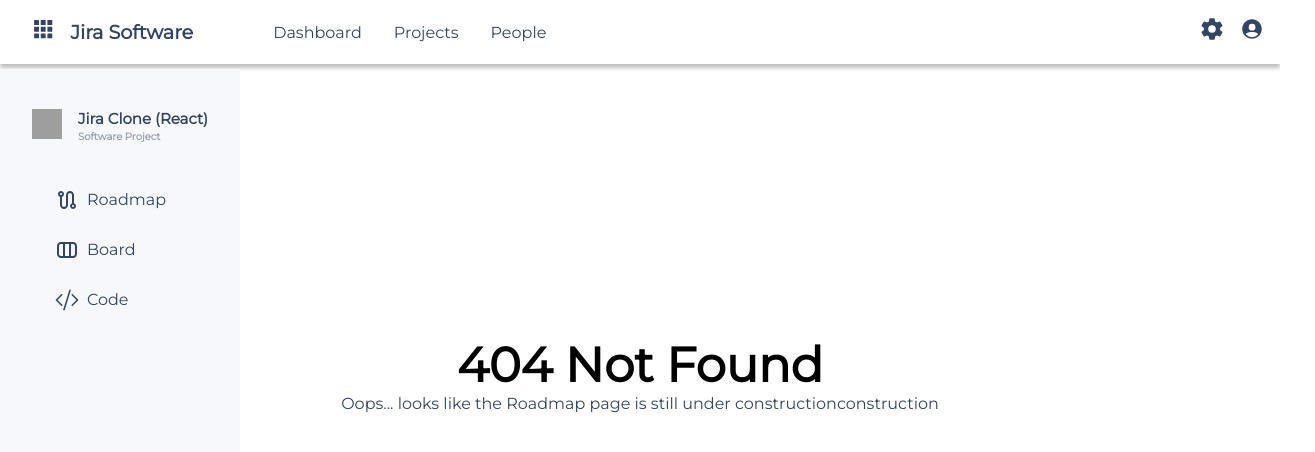
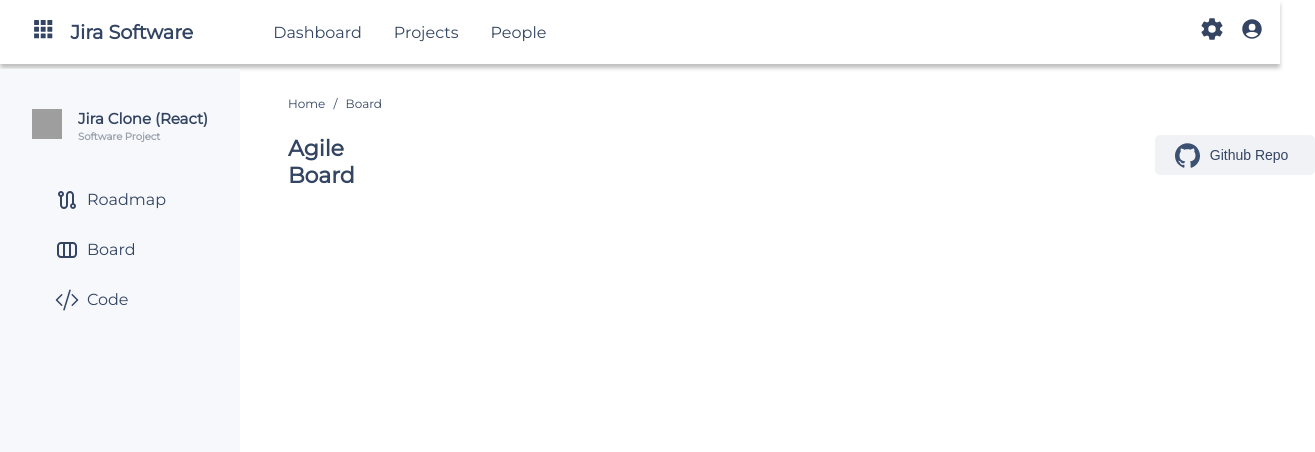
Before and after one commit to omar-basheer/JiraClone, a React (Create React App) app: page / in a window 1280 px wide. Before the commit this address had no page. Shown: the top 452 px of the page, 1315 px wide, since content can reach past the window. Built offline with nearby package versions, Linux system fonts and the light colour scheme; grey boxes are pictures that could not be loaded; a web font is replaced by a local one.

Commit message:
add breadcrumbs component, restructure file directories

```diff
--- a/public/styles.css
+++ b/public/styles.css
@@ -10,6 +10,10 @@
 
 body {
     background-color: rgb(255, 255, 255);
+}
+
+a {
+    text-decoration: none;
 }
 
 nav {
@@ -104,7 +108,7 @@
     margin-bottom: 2px;
 }
 
-.project-description{
+.project-description {
     color: #323f5578;
     font-size: 10px;
     font-weight: 900;
@@ -119,7 +123,7 @@
     margin-right: 1rem;
 }
 
-.sidebar-menu-item{
+.sidebar-menu-item {
     display: flex;
     align-items: center;
     cursor: pointer;
@@ -131,7 +135,7 @@
     padding-right: 2.5rem;
 }
 
-.sidebar-menu-item:hover{
+.sidebar-menu-item:hover {
     display: flex;
     align-items: center;
     cursor: pointer;
@@ -140,32 +144,33 @@
     /* background-color: #e9e9e9; */
     width: 210px;
     height: 50px;
-    padding-left:2.5rem;
+    padding-left: 2.5rem;
     color: #3C89FD;
     border-radius: 4px;
 }
 
-.sidebar-menu-item span{
+.sidebar-menu-item span {
     padding-left: 0.5rem;
     color: #344563;
     font-size: 16px;
 }
 
-.sidebar-menu-item.active{
+.sidebar-menu-item.active {
     border-radius: 4px;
     border-left: 4px solid
 }
 
-.work-area{
-    flex: 1;
+.work-area {
+    /* flex: 1; */
     display: flex;
     flex-direction: column;
-    align-items: center;
+    /* align-items: center; */
+    align-items: flex-start;
     justify-content: center;
-    padding: 17rem;
+    padding-left: 18rem;
 }
 
-.error{
+.error {
     font-size: 3rem;
     font-weight: bold;
 }
@@ -173,4 +178,68 @@
 .error-msg {
     font-size: 1rem;
     color: #344563;
-  }
+}
+
+
+.breadcrumbs {
+    padding-top: 2rem;
+    font-size: 12px;
+    color: #344563;
+    margin-bottom: 1.5rem;
+}
+
+.breadcrumbs span {
+    padding-right: 5px;
+}
+
+.header-section {
+    display: flex;
+    flex-direction: row;
+}
+
+.github-button {
+    /* padding-right: 5rem; */
+    display: flex;
+    align-items: center;
+    background-color: rgba(43, 73, 127, 0.07);
+    border-radius: 5px;
+    border: 1px rgba(16, 27, 47, 0.805);
+    width: 160px;
+    height: 40px;
+    color: #344563;
+    font-size: 14px;
+    cursor: pointer
+}
+
+.github-button:hover{
+    display: flex;
+    align-items: center;
+    background-color: rgba(43, 73, 127, 0.07);
+    border-radius: 5px;
+    border: 1px rgba(16, 27, 47, 0.805);
+    width: 160px;
+    height: 40px;
+    background-color: #ecf4fd;
+    font-size: 14px;
+    cursor: pointer;
+}
+
+.github-button span {
+    margin-left: 10px;
+    font-weight: 2px;
+}
+
+.github-button .github-icon {
+    color: #3c5072;
+    font-size: 25px;
+    margin-left: 20px;
+}
+
+
+.boardtitle {
+    margin-right: 50rem;
+    font-size: 22px;
+    color: #344563;
+    font-weight: bolder;
+    word-wrap: break-word
+}
--- a/src/Components/App.tsx
+++ b/src/App/App.tsx
@@ -1,10 +1,10 @@
 import React, { useState } from "react"
-import Navbar from "./Navbar";
-import Sidebar from "./Sidebar";
-import WorkArea from "./WorkArea";
+import Navbar from "../shared/components/Navbar";
+import Sidebar from "../shared/components/Sidebar";
+import WorkArea from "../shared/components/WorkArea";
 
 function App() {
-    const [activePage, setActivePage] = useState('Roadmap')
+    const [activePage, setActivePage] = useState('Board')
     function handlePageChange(page: string) {
         setActivePage(page);
 
--- a/src/Components/BoardPage.tsx
+++ /dev/null
@@ -1,12 +0,0 @@
-import React from 'react'
-
-function BoardPage() {
-    return (
-        <div className='work-area'>
-            <div className='error'>404 Not Found</div>
-            <div className='error-msg'>Oops... looks like the Board page is still under construction</div>
-        </div>
-    )
-}
-
-export default BoardPage
--- /dev/null
+++ b/src/Project/Board/BoardPage.tsx
@@ -0,0 +1,25 @@
+import React from 'react'
+import { ImGithub } from 'react-icons/im';
+
+import Breadcrumbs from '../../shared/components/BreadCrumbs'
+
+function BoardPage() {
+    return (
+        <div className='work-area'>
+            <Breadcrumbs />
+            <div className='header-section'>
+                <div className='boardtitle'>Agile Board</div>
+                <a href="https://github.com/omar-basheer/JiraClone" target="_blank" rel="noreferrer noopener">
+                    <button className='github-button'>
+                        <ImGithub className='github-icon' />
+                        <span>Github Repo</span>
+                    </button>
+                </a>
+            </div>
+            {/* <div className='error'>404 Not Found</div>
+            <div className='error-msg'>Oops... looks like the Board page is still under construction</div> */}
+        </div>
+    )
+}
+
+export default BoardPage
--- a/src/Components/RoadmapPage.tsx
+++ b/src/Project/RoadMap/RoadmapPage.tsx
@@ -4,7 +4,7 @@
     return (
         <div className='work-area'>
             <div className='error'>404 Not Found</div>
-            <div className='error-msg'>Oops... looks like the Roadmap page is still under constructionconstruction</div>
+            <div className='error-msg'>Oops... looks like the Roadmap page is still under construction</div>
         </div>
     )
 }
--- a/src/index.tsx
+++ b/src/index.tsx
@@ -1,7 +1,7 @@
 import React from 'react';
 import ReactDOM from 'react-dom/client';
 import reportWebVitals from './reportWebVitals';
-import App from './Components/App';
+import App from './App/App';
 
 const root = ReactDOM.createRoot(
   document.getElementById('root') as HTMLElement
--- /dev/null
+++ b/src/shared/components/BreadCrumbs.tsx
@@ -0,0 +1,11 @@
+import React from 'react';
+
+function Breadcrumbs(){
+    return(
+        <div className="breadcrumbs">
+            <span>Home</span> <span> / </span> <span>Board</span>
+        </div>
+    );
+}
+
+export  default Breadcrumbs;
--- a/src/Components/Sidebar.tsx
+++ b/src/shared/components/Sidebar.tsx
@@ -2,7 +2,7 @@
 import { MdOutlineRoute } from "react-icons/md";
 import { BsCodeSlash } from "react-icons/bs";
 import { CgBoard } from "react-icons/cg";
-import { SideMenuClickFunction } from './Types';
+import { SideMenuClickFunction } from '../Types';
 
 
 
--- a/src/Components/WorkArea.tsx
+++ b/src/shared/components/WorkArea.tsx
@@ -1,7 +1,7 @@
 import React, { useState } from 'react'
-import RoadmapPage from './RoadmapPage'
-import BoardPage from './BoardPage';
-import CodePage from './CodePage';
+import RoadmapPage from '../../Project/RoadMap/RoadmapPage'
+import BoardPage from '../../Project/Board/BoardPage';
+import CodePage from '../../Project/Code/CodePage';
 
 
 function WorkArea(props: {
```
Also changed, not shown: src/Project/Code/CodePage.tsx (renamed from src/Components/CodePage.tsx), src/shared/Types.tsx (renamed from src/Components/Types.tsx), src/shared/components/Navbar.tsx (renamed from src/Components/Navbar.tsx).
